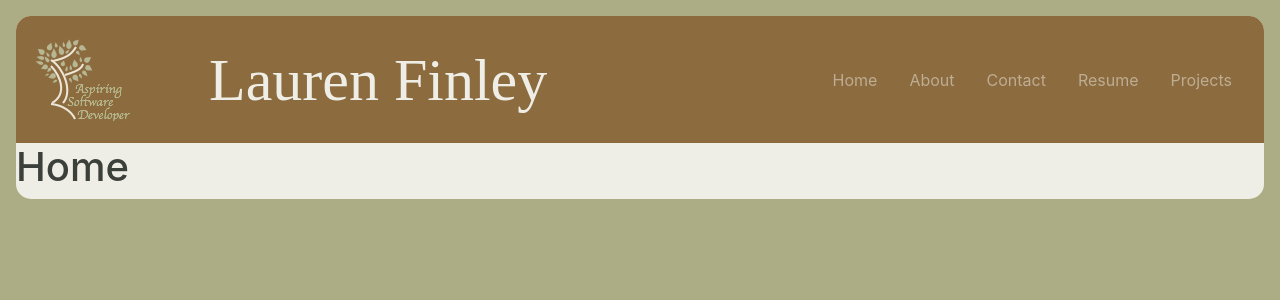
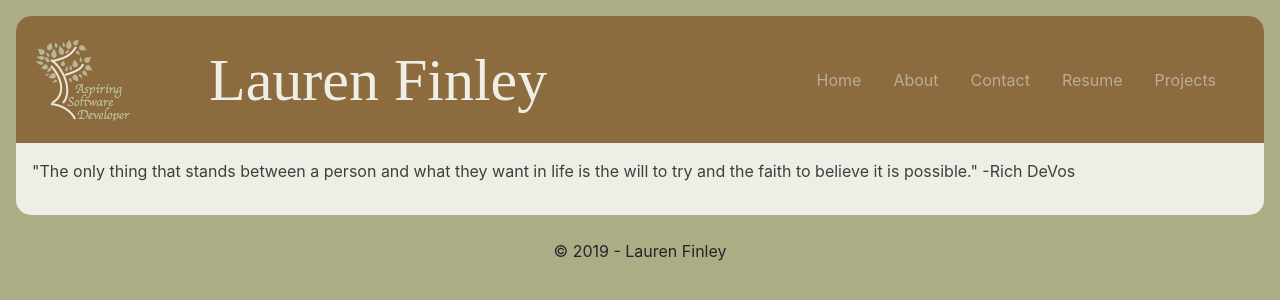
Before and after one commit to laurenoutloud/laurenoutloud.github.io, a React (Vite) app: page / in a window 1280 px wide. Shown: the top 300 px of the page. Built offline with nearby package versions, Linux system fonts and the light colour scheme.

Commit message:
move navigation bar to App.js and add more formatting for mobile

```diff
--- a/index.html
+++ b/index.html
@@ -5,5 +5,8 @@
   <body>
     <div id="root"></div>
     <script src="./src/index.js"></script>
+    <div class="footer">
+			<p>&copy; 2019 - Lauren Finley </p>
+		</div>
   </body>
 </html>
--- a/src/App.js
+++ b/src/App.js
@@ -1,25 +1,28 @@
 import React from "react";
-import {Switch, Route } from "react-router-dom";
+import { Switch, Route } from "react-router-dom";
 import About from "./routes/About";
 import Contact from "./routes/Contact";
 import Home from "./routes/Home";
 import Resume from "./routes/Resume";
 import Projects from "./routes/Projects";
-import Container from "react-bootstrap/Container";
+import NavigationBar from "./components/NavigationBar";
 import "./css/App.css";
 
-class App extends React.Component{
-  render(){
+class App extends React.Component {
+  render() {
     document.body.style.backgroundColor = "adad85"; //TODO: move somewhere better
-    return(
+    return (
       <div className="app">
-      <Switch>
-        <Route exact path="/about" render={()=> <About />} />
-        <Route exact path="/contact" render={()=><Contact/>} />
-        <Route exact path="/" render={()=><Home />} />
-        <Route exact path="/projects" render={()=> <Projects />} />
-        <Route exact path="/resume" render={()=><Resume/>} />
-      </Switch>
+        <NavigationBar collapse="true" />
+        <div className="content">
+          <Switch>
+            <Route exact path="/about" render={() => <About />} />
+            <Route exact path="/contact" render={() => <Contact />} />
+            <Route exact path="/" render={() => <Home />} />
+            <Route exact path="/projects" render={() => <Projects />} />
+            <Route exact path="/resume" render={() => <Resume />} />
+          </Switch>
+        </div>
       </div>
     );
   }
--- a/src/components/NavigationBar.js
+++ b/src/components/NavigationBar.js
@@ -6,21 +6,22 @@ import "../css/NavigationBar.css";
 import logo from "../images/logo.png";
 
 class NavigationBar extends React.Component {
-  constructor(props) {
+  constructor(props){
     super(props);
   }
   render() {
     return (
       <div className="navigationBar">
-        <Navbar collapseOnSelect={true} expand="lg" variant="dark">
+        <Navbar expand="lg" variant="dark">
           <Navbar.Brand>
             <div className="test">
             <img src={logo} alt="logo"/>
             <div className="name">Lauren Finley</div>
             </div>
           </Navbar.Brand>
-          <Navbar.Toggle aria-controls="basic-navbar-nav" />
-          <Navbar.Collapse className="justify-content-end">
+          <Navbar.Toggle aria-controls="responsive-navbar-nav" />
+          <Navbar.Collapse id="responsive-navbar-nav" className="justify-content-end">
+            <Nav>
             <Nav>
               <NavLink style={{ color: "hsla(0,0%,100%,.5)" }} to="/">
                 Home
@@ -46,6 +47,7 @@ class NavigationBar extends React.Component {
                 Projects
               </NavLink>
             </Nav>
+            </Nav>
           </Navbar.Collapse>
         </Navbar>
       </div>
--- a/src/css/App.css
+++ b/src/css/App.css
@@ -5,3 +5,7 @@
     border-radius: 15px;
     overflow: hidden;
 }
+
+.app .content {
+    padding: 1em;
+}
--- a/src/css/index.css
+++ b/src/css/index.css
@@ -0,0 +1,4 @@
+.footer p{
+	text-align: center;
+	padding: .5em;
+}
--- a/src/routes/About.js
+++ b/src/routes/About.js
@@ -1,11 +1,9 @@
 import React from 'react';
-import NavigationBar from "../components/NavigationBar";
 
 class About extends React.Component{
     render(){
         return(
             <div>
-                <NavigationBar pageName="About"/>
                 <h1>About</h1>
             </div>
         );
--- a/src/routes/Contact.js
+++ b/src/routes/Contact.js
@@ -1,11 +1,9 @@
 import React from 'react';
-import NavigationBar from "../components/NavigationBar";
 
 class Contact extends React.Component{
     render(){
         return(
             <div>
-                <NavigationBar pageName="Contact" />
                 <h1>Contact</h1>
             </div>
         );
--- a/src/routes/Home.js
+++ b/src/routes/Home.js
@@ -1,13 +1,13 @@
 import React from 'react';
-import NavigationBar from "../components/NavigationBar";
 
 class Home extends React.Component{
     render(){
         return(
             <div>
-                <NavigationBar pageName="Home"/>
-                <h1>Home</h1>
+                <p>"The only thing that stands between a person and what they want in life is the will to try and the faith to believe it is possible."
+					-Rich DeVos</p>
             </div>
+
         )
     }
 }
--- a/src/routes/Projects.js
+++ b/src/routes/Projects.js
@@ -1,11 +1,9 @@
 import React from 'react';
-import NavigationBar from "../components/NavigationBar";
 
 class Projects extends React.Component{
     render(){
         return(
         <div>
-            <NavigationBar pageName="Projects"/>
             <h1>Projects</h1>
         </div>
         );
--- a/src/routes/Resume.js
+++ b/src/routes/Resume.js
@@ -1,11 +1,9 @@
 import React from 'react';
-import NavigationBar from "../components/NavigationBar";
 
 class Resume extends React.Component{
     render(){
         return(
             <div>
-            <NavigationBar pageName="Resume"/>
             <h1>Resume</h1>
             </div>
         );
```
